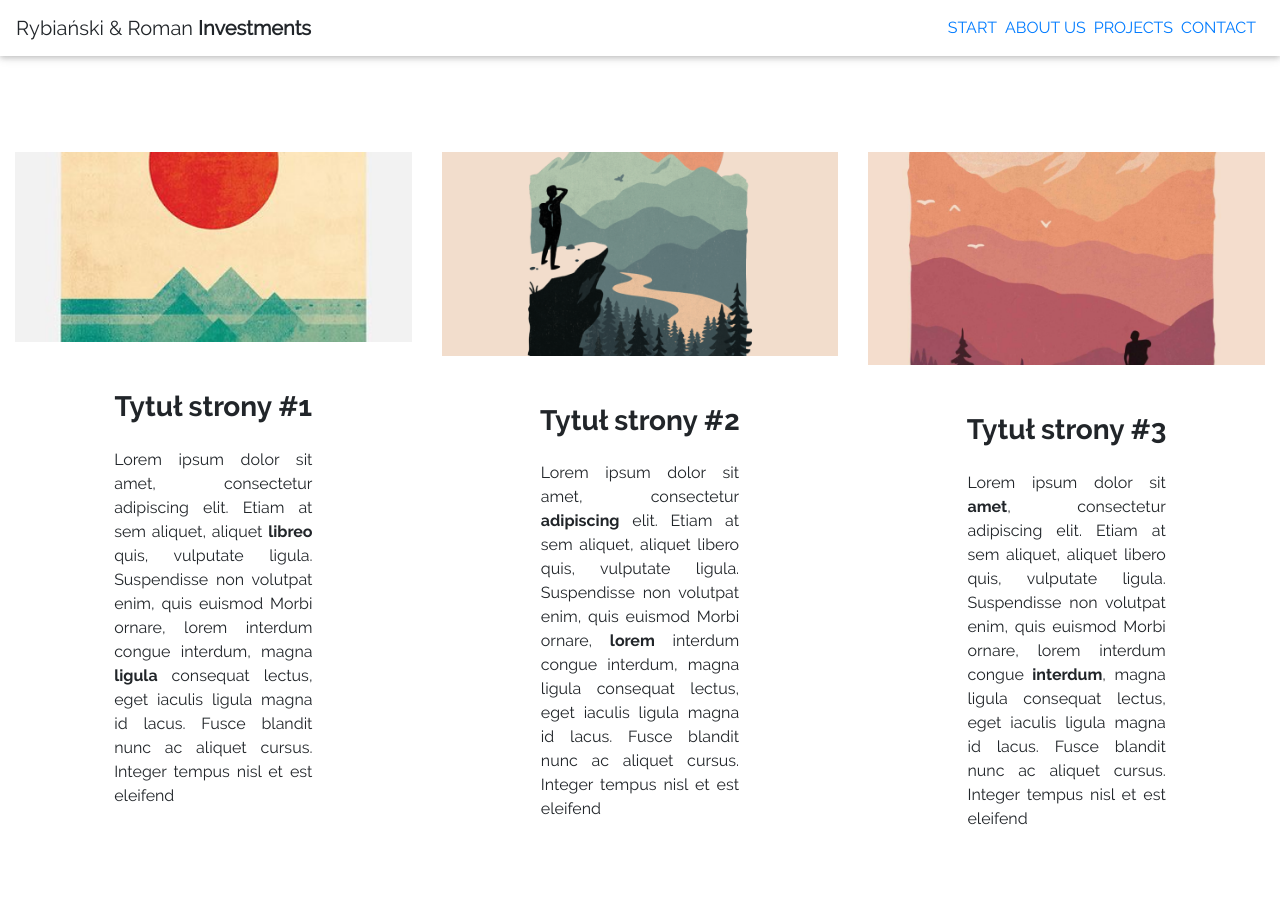
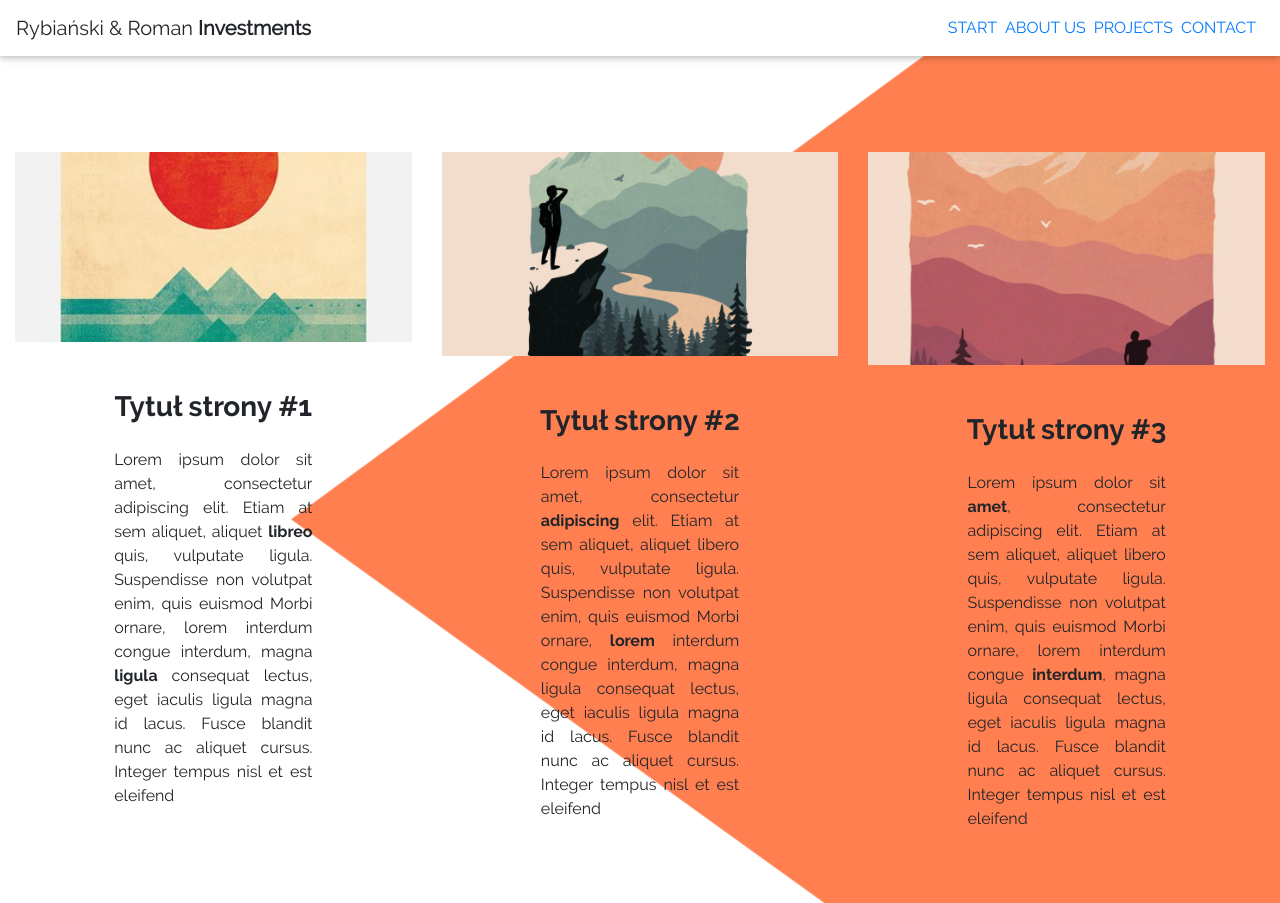
Before and after one commit to HoopDead/rr_investments, a React (Create React App) app: page /projects in a window 1280 px wide. Built offline with nearby package versions, Linux system fonts and the light colour scheme.

Commit message:
Projects polygon

```diff
--- a/src/index.css
+++ b/src/index.css
@@ -43,6 +43,26 @@ html, body {
 
 .home-title {
     font-size: 2.5rem;
+}
+
+@media only screen and (min-width: 769px) {
+    #projects-section {
+        background: url("./assets/images/projects_polygon.png");
+        background-position: right center;
+        background-attachment: fixed;
+        background-size: contain, fixed;
+        background-repeat: no-repeat;
+    }
+}
+
+@media only screen and (max-width: 769px) {
+    #projects-section {
+        background: url("./assets/images/projects_polygon_small.png");
+        background-position: right center;
+        background-attachment: fixed;
+        background-size: contain, fixed;
+        background-repeat: no-repeat;
+    }
 }
 
 .home-button-orange {
--- a/src/pages/projects.jsx
+++ b/src/pages/projects.jsx
@@ -6,11 +6,10 @@ import FirstProject from "../assets/images/projects_first.png";
 import SecondProject from "../assets/images/projects_second.png";
 import ThirdProject from "../assets/images/projects_third.png";
 
-
 class Projects extends Component {
   render() {
     return (
-        <MDBContainer fluid>
+        <MDBContainer fluid id = "projects-section">
           <MDBRow>
             <MDBCol lg = "4" xs = "12" className = "mt-5 py-5 text-center">
               <img className = "img-fluid" src = {FirstProject}></img>
```
Also changed, not shown: src/assets/images/projects_polygon.png (added), src/assets/images/projects_polygon_small.png (added).
